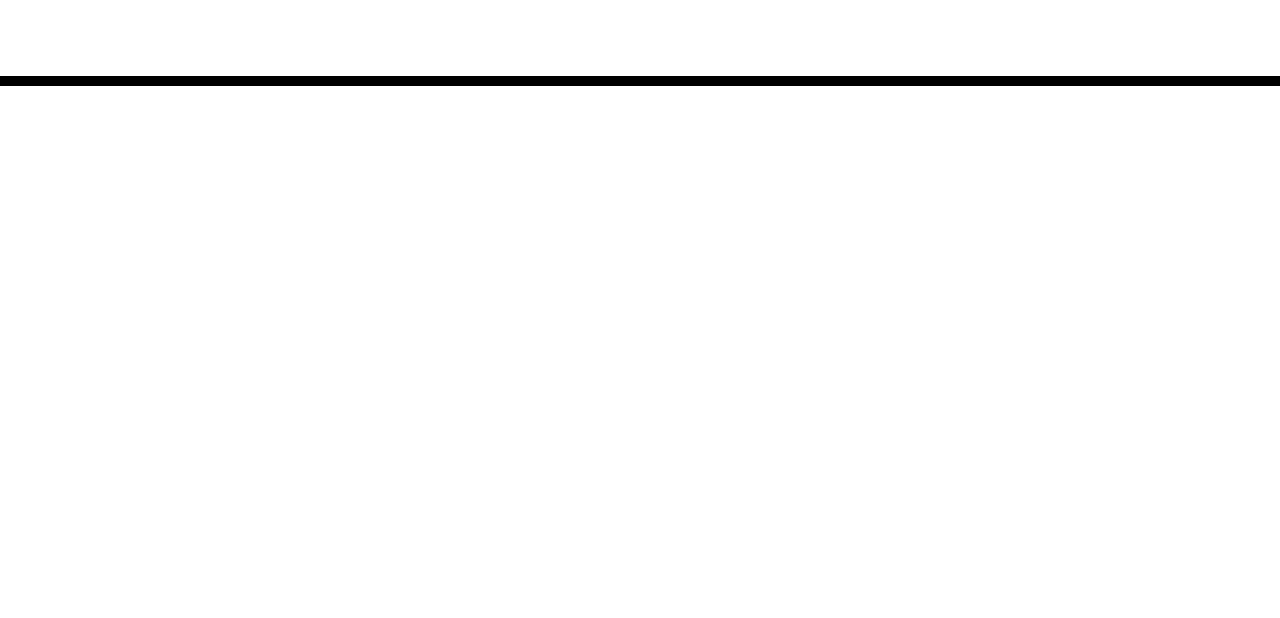
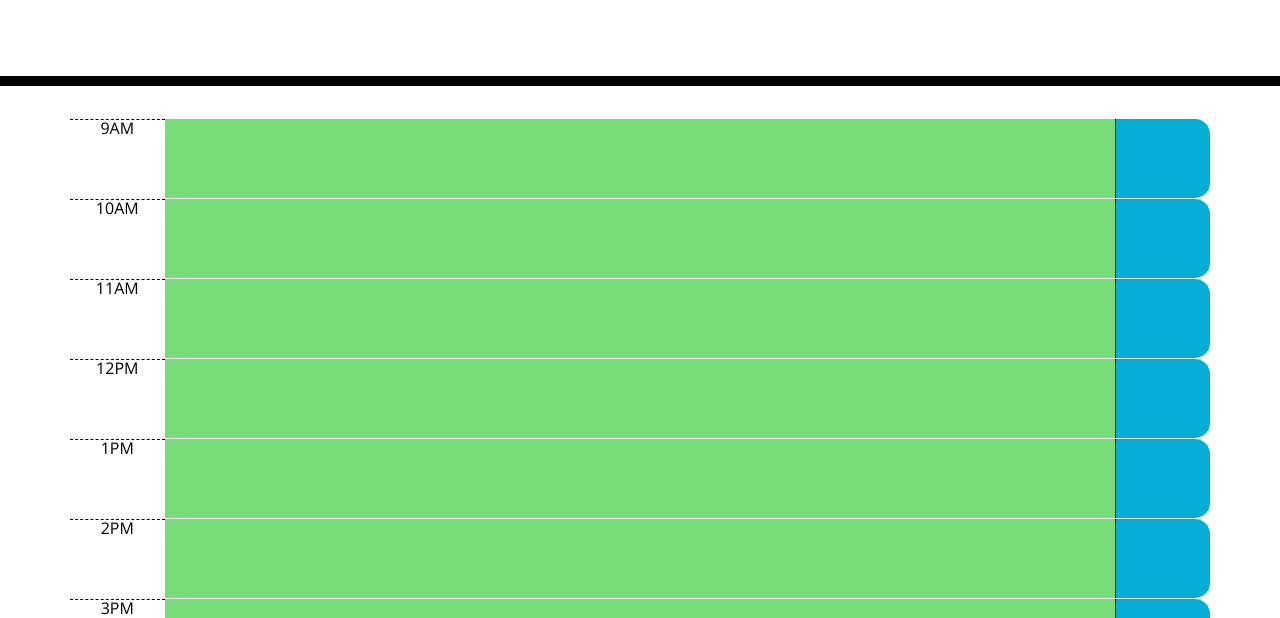
Before and after one commit to paulsloderbeck/dayscheduler, a plain HTML site: page index.html in a window 1280 px wide. Shown: the part 182-800 px from the top of the page. Drawn offline with nearby package versions, Linux system fonts and the light colour scheme.

Commit message:
Used for loop and hours array to build bootstrap grid to create basic layout for calendar app

```diff
--- a/index.html
+++ b/index.html
@@ -1,23 +1,14 @@
 <!DOCTYPE html>
 <html lang="en">
+
 <head>
   <meta charset="UTF-8" />
   <meta name="viewport" content="width=device-width, initial-scale=1.0" />
   <meta http-equiv="X-UA-Compatible" content="ie=edge" />
-    <link
-      rel="stylesheet"
-      href="https://stackpath.bootstrapcdn.com/bootstrap/4.3.1/css/bootstrap.min.css"
-    />
-    <link
-      rel="stylesheet"
-      href="https://use.fontawesome.com/releases/v5.8.1/css/all.css"
-      integrity="sha384-50oBUHEmvpQ+1lW4y57PTFmhCaXp0ML5d60M1M7uH2+nqUivzIebhndOJK28anvf"
-      crossorigin="anonymous"
-    />
-    <link
-      href="https://fonts.googleapis.com/css?family=Open+Sans&display=swap"
-      rel="stylesheet"
-    />
+  <link rel="stylesheet" href="https://stackpath.bootstrapcdn.com/bootstrap/4.3.1/css/bootstrap.min.css" />
+  <link rel="stylesheet" href="https://use.fontawesome.com/releases/v5.8.1/css/all.css"
+    integrity="sha384-50oBUHEmvpQ+1lW4y57PTFmhCaXp0ML5d60M1M7uH2+nqUivzIebhndOJK28anvf" crossorigin="anonymous" />
+  <link href="https://fonts.googleapis.com/css?family=Open+Sans&display=swap" rel="stylesheet" />
   <link rel="stylesheet" href="style.css" />
   <title>Work Day Scheduler</title>
 </head>
@@ -34,5 +25,35 @@
 
   <script src="https://code.jquery.com/jquery-3.4.1.min.js"></script>
   <script src="https://cdnjs.cloudflare.com/ajax/libs/moment.js/2.24.0/moment.min.js"></script>
+  <script type="text/javascript">
+    const hours = ["9AM", "10AM", "11AM", "12PM", "1PM", "2PM", "3PM", "4PM", "5PM"];
+
+    for (i = 0; i < hours.length; i++) {
+      var newBlock = $("<div>");
+      var newHour = $("<div>");
+      var newRow = $("<div>");
+      var newSave = $("<div>");
+      newBlock.addClass("time-block");
+      newBlock.addClass("row");
+      newHour.addClass("hour");
+      newHour.addClass("col");
+      newHour.text(hours[i]);
+      newRow.addClass("textarea");
+      newRow.addClass("future");
+      newRow.addClass("col-10");
+      newRow.attr("data-hour", hours[i]);
+      console.log(newRow.attr("data-hour"));
+      newSave.addClass("col");
+      newSave.addClass("saveBtn");
+      $(".container").append(newBlock);
+      newBlock.append(newHour);
+      newBlock.append(newRow);
+      newBlock.append(newSave);
+    }
+
+
+
+  </script>
 </body>
+
 </html>
```
Lines whose indentation alone changed are shown as unchanged.
